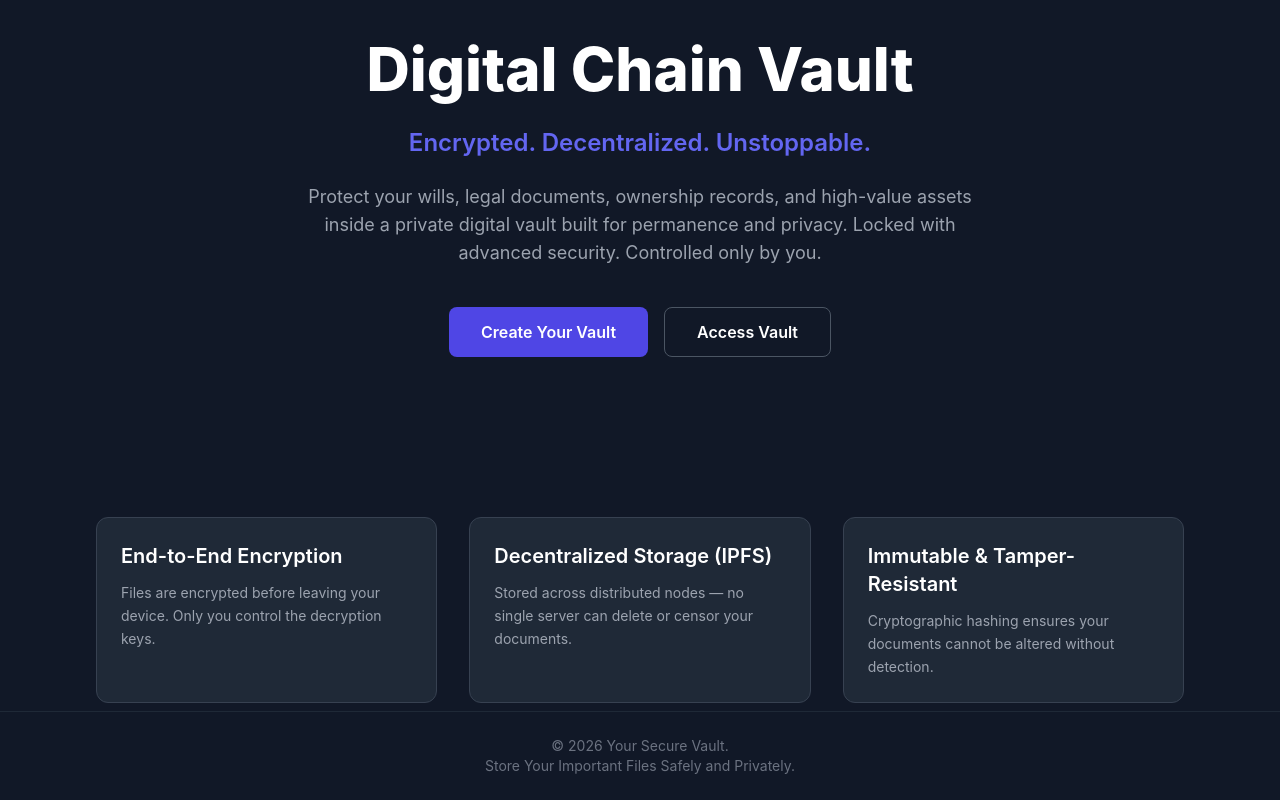
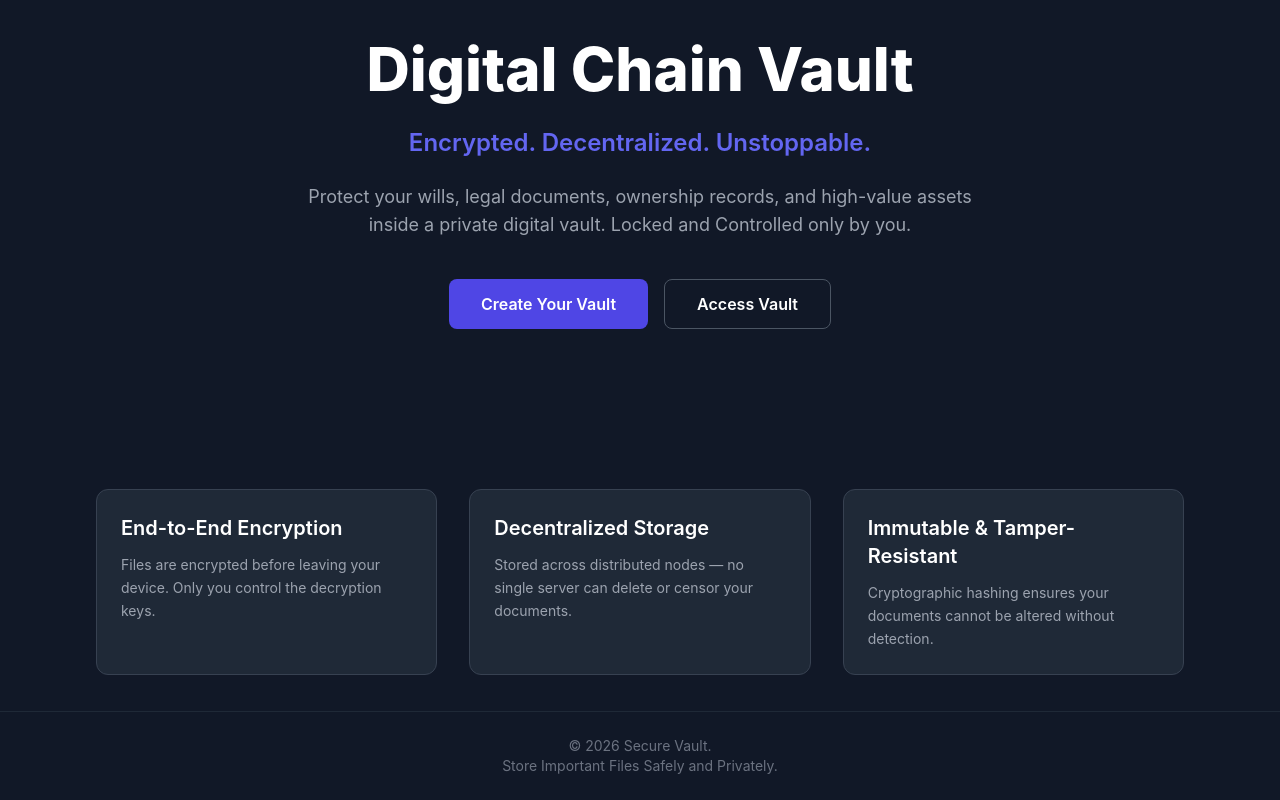
Before and after one commit to dzghj/secure-ipfs-frontend, a React (Create React App) app: page / in a window 1280 px wide. Shown: the part 160-960 px from the top of the page. Built offline with nearby package versions, Linux system fonts and the light colour scheme.

Commit message:
font changed9

```diff
--- a/src/components/Layout.js
+++ b/src/components/Layout.js
@@ -67,9 +67,9 @@ export default function Layout({ onLogout }) {
 
       {/* ---------- Footer ---------- */}
       <footer className="py-6 text-center text-gray-500 text-sm border-t border-gray-800">
-        © {new Date().getFullYear()} Your Secure Vault.
+        © {new Date().getFullYear()} Secure Vault.
         <br/>
-        Store Your Important Files Safely and Privately.
+        Store Important Files Safely and Privately.
       </footer>
     </div>
   );
--- a/src/pages/Main.js
+++ b/src/pages/Main.js
@@ -19,7 +19,7 @@ export default function Main() {
 
         <p className="mt-6 text-gray-400 max-w-2xl text-lg">
         Protect your wills, legal documents, ownership records, and high-value assets inside a private
-        digital vault built for permanence and privacy. Locked with advanced security. Controlled only by you.
+        digital vault.  Locked and  Controlled only by you.
         </p>
 
         {/* CTA Buttons */}
@@ -48,7 +48,7 @@ export default function Main() {
             desc: "Files are encrypted before leaving your device. Only you control the decryption keys.",
           },
           {
-            title: "Decentralized Storage (IPFS)",
+            title: "Decentralized Storage",
             desc: "Stored across distributed nodes — no single server can delete or censor your documents.",
           },
           {
```
